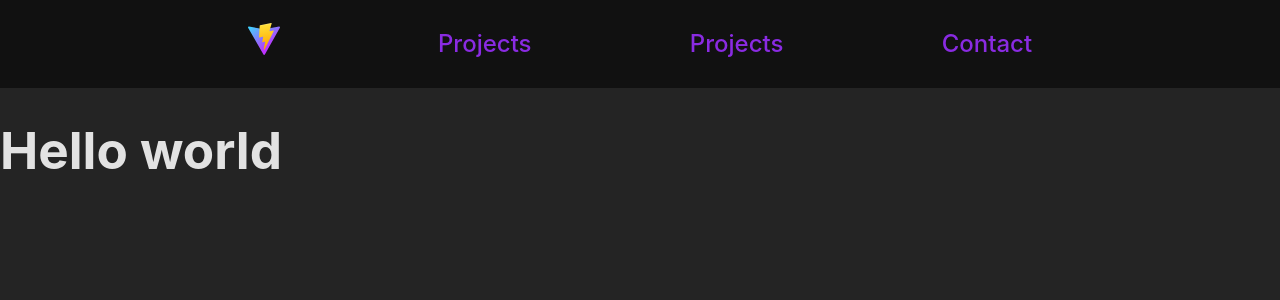
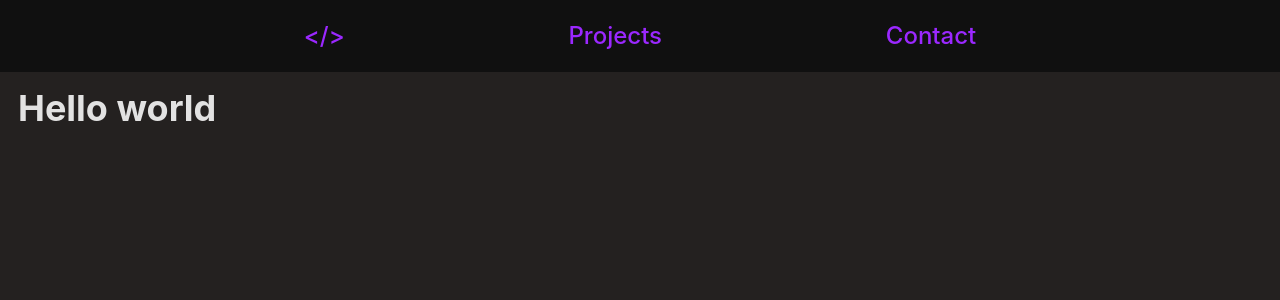
Before and after one commit to Cecilio0/personal-webpage, a React (Vite) app: page /projects in a window 1280 px wide. Shown: the top 300 px of the page. Built offline with nearby package versions, Linux system fonts and the light colour scheme.

Commit message:
corrected navbar and started landing page

```diff
--- a/index.html
+++ b/index.html
@@ -2,9 +2,9 @@
 <html lang="en">
   <head>
     <meta charset="UTF-8" />
-    <link rel="icon" type="image/svg+xml" href="/vite.svg" />
+    <link rel="icon" type="image/svg+xml" href="/html.svg" />
     <meta name="viewport" content="width=device-width, initial-scale=1.0" />
-    <title>Vite + React + TS</title>
+    <title>Cecilio's webpage</title>
   </head>
   <body>
     <div id="root"></div>
--- a/package.json
+++ b/package.json
@@ -7,7 +7,7 @@
     "dev": "vite",
     "build": "tsc && vite build",
     "lint": "eslint . --ext ts,tsx --report-unused-disable-directives --max-warnings 0",
-    "preview": "vite preview"
+    "preview": "vite preview --port 8080"
   },
   "dependencies": {
     "localforage": "^1.10.0",
--- a/src/components/NavBar.css
+++ b/src/components/NavBar.css
@@ -1,7 +1,11 @@
+.flex-link {
+  display: flex;
+}
+
 .nav-bar {
   display: flex;
-  padding: 0.5em;
-  height: 8vh;
+  padding: 0.5em 0;
+  height: 6vh;
   min-width: 700px;
 
   font-size: 24px;
@@ -9,7 +13,11 @@
   justify-content: center;
   align-items: center;
 
-  background-color: #111111;
+  background-color: #101010;
+}
+
+.nav-bar img {
+  height: 2em;
 }
 
 .nav-bar ul {
@@ -28,12 +36,16 @@
   align-items: center;
 }
 
-.nav-bar p {
+.nav-bar span {
   display: inline-block;
   position: relative;
   text-decoration: none;
+  text-overflow: ellipsis;
+  text-align: center;
+  line-height: 1.2em;
+  overflow: visible;
 }
-.nav-bar p::after {
+.nav-bar span::after {
   content: "";
   position: absolute;
   width: 100%;
@@ -45,7 +57,7 @@
   transform-origin: bottom right;
   transition: transform 0.25s ease-out;
 }
-.nav-bar p:hover::after {
+.nav-bar span:hover::after {
   transform: scaleX(1);
   transform-origin: bottom left;
 }
--- a/src/components/NavBar.tsx
+++ b/src/components/NavBar.tsx
@@ -1,31 +1,44 @@
 import "./NavBar.css";
 import { Link } from "react-router-dom";
-import viteLogo from "../assets/vite.svg";
+// import viteLogo from "../assets/vite.svg";
 
 function NavBar() {
+  const fields = [
+    {
+      // Logo placeholder
+      field: "</>",
+      route: "/",
+    },
+    {
+      field: "Projects",
+      route: "/projects",
+    },
+    {
+      field: "Contact",
+      route: "/contact",
+    },
+  ];
+
+  const navBarItems = fields.map((field) => {
+    return (
+      <li>
+        <Link to={field.route}>
+          <span>{field.field}</span>
+        </Link>
+      </li>
+    );
+  });
+
   return (
     <nav className="nav-bar">
       <ul>
-        <li>
-          <Link to={`/`}>
+        {/* If I ever decide to add a logo instead of </> */}
+        {/* <li>
+          <Link to={`/`} className="flex-link">
             <img src={viteLogo} alt="Vite logo" />
           </Link>
-        </li>
-        <li>
-          <Link to={`/projects`} className="link">
-            <p>Projects</p>
-          </Link>
-        </li>
-        <li>
-          <Link to={`/projects`}>
-            <p>Projects</p>
-          </Link>
-        </li>
-        <li>
-          <Link to={`/contact`}>
-            <p>Contact</p>
-          </Link>
-        </li>
+        </li> */}
+        {navBarItems}
       </ul>
     </nav>
   );
--- a/src/index.css
+++ b/src/index.css
@@ -9,7 +9,7 @@
 
   color-scheme: dark;
   color: rgba(255, 255, 255, 0.87);
-  background-color: #242424;
+  background-color: #242120;
 
   font-synthesis: none;
   text-rendering: optimizeLegibility;
@@ -19,12 +19,8 @@
 
 a {
   font-weight: 500;
-  color: blueviolet;
+  color: rgb(155, 40, 255);
   text-decoration: inherit;
-}
-
-a:hover {
-  color: blueviolet;
 }
 
 body {
@@ -34,8 +30,9 @@ body {
 }
 
 h1 {
-  font-size: 3.2em;
-  line-height: 1.1;
+  font-size: 36px;
+  line-height: 1;
+  margin: 0.5em;
 }
 
 button {
--- a/src/routes/App.css
+++ b/src/routes/App.css
@@ -1,40 +1,28 @@
 .app {
-  max-width: 1280px;
+  display: flex;
+  flex-direction: column;
+  align-items: center;
+  max-width: 1000px;
+  min-width: 40vw;
   margin: 0 auto;
   padding: 2rem;
   text-align: center;
 }
 
-.logo {
-  height: 6em;
-  padding: 1.5em;
-  will-change: filter;
-  transition: filter 300ms;
-}
-.logo:hover {
-  filter: drop-shadow(0 0 2em #646cffaa);
-}
-.logo.react:hover {
-  filter: drop-shadow(0 0 2em #61dafbaa);
+.card {
+  font-size: 20px;
+  padding: 2rem;
 }
 
-@keyframes logo-spin {
-  from {
-    transform: rotate(0deg);
-  }
-  to {
-    transform: rotate(360deg);
-  }
+.card p {
+  text-align: justify;
 }
 
-@media (prefers-reduced-motion: no-preference) {
-  a:nth-of-type(2) .logo {
-    animation: logo-spin infinite 20s linear;
-  }
-}
-
-.card {
-  padding: 2em;
+.card ul {
+  display: flex;
+  flex-direction: column;
+  align-items: flex-start;
+  list-style-type: circle;
 }
 
 .read-the-docs {
--- a/src/routes/App.tsx
+++ b/src/routes/App.tsx
@@ -1,31 +1,66 @@
 import "./App.css";
-import { useState } from "react";
-import reactLogo from "../assets/react.svg";
-import viteLogo from "../assets/vite.svg";
+// import reactLogo from "../assets/react.svg";
+// import viteLogo from "../assets/vite.svg";
 import NavBar from "../components/NavBar";
+import { Link } from "react-router-dom";
 
 function App() {
-  const [count, setCount] = useState(0);
-
   return (
     <>
       <NavBar />
       <div className="app">
-        <div>
+        {/* <div>
           <a href="https://vitejs.dev" target="_blank">
             <img src={viteLogo} className="logo" alt="Vite logo" />
           </a>
           <a href="https://react.dev" target="_blank">
             <img src={reactLogo} className="logo react" alt="React logo" />
           </a>
-        </div>
-        <h1>Vite + React</h1>
+        </div> */}
+        <h1>About Me</h1>
         <div className="card">
-          <button onClick={() => setCount((count) => count + 1)}>
-            count is {count}
-          </button>
           <p>
-            Edit <code>src/App.tsx</code> and save to test HMR
+            Hi, my name is{" "}
+            <span style={{ color: "rgb(155, 40, 255)" }}>Daniel</span>, though
+            some people know me as
+            <span style={{ color: "rgb(155, 40, 255)" }}> Dread9182 </span>
+            or
+            <span style={{ color: "rgb(155, 40, 255)" }}> Cecilio</span>, I am a
+            Computer Science student based in Medellín, Colombia. With a passion
+            for software development, competitive programming and gaming, I
+            strive to learn whilst having fun and creating meaningful
+            relationships.
+          </p>
+          <p>
+            I'm proficient in
+            <span style={{ color: "rgb(236, 32, 37)" }}> Java</span>,
+            <span style={{ color: "rgb(155, 40, 255)" }}> Python</span>,
+            <span style={{ color: "rgb(247, 223, 30)" }}> JavaScript</span> and
+            <span style={{ color: "rgb(49, 121, 199)" }}> TypeScript</span>, I
+            also have knowledge in SQL and NoSQL databases, more specifically
+            <span style={{ color: "rgb(50,99,147)" }}> PostgreSQL</span> and
+            <span style={{ color: "rgb(7,160,76)" }}> MongoDB</span>, as well as
+            REST APIs. Over the course of my studies, I have worked on several
+            projects spanning different libraries and frameworks, such as:
+          </p>
+          <ul>
+            {/* add colors */}
+            <li>Spring Boot</li>
+            <li>NestJs</li>
+            <li>NextJs</li>
+            <li>React</li>
+          </ul>
+          <p>
+            If you are interested in checking out some of the projects I have
+            done I would encourage you to check out the &nbsp;
+            <Link to={`/projects`}>
+              <span className="link-p"> projects </span>
+            </Link>
+            &nbsp; tab or my &nbsp;
+            <a className="link-p" href="https://github.com/Dread9182">
+              github
+            </a>
+            &nbsp; profile.
           </p>
         </div>
         <p className="read-the-docs">
--- a/src/routes/error/Error.css
+++ b/src/routes/error/Error.css
@@ -1,5 +1,8 @@
 h2 {
+  font-size: 30px;
   font-style: italic;
+
+  margin: 1em;
 }
 
 .error {
--- a/src/routes/error/Error.tsx
+++ b/src/routes/error/Error.tsx
@@ -12,8 +12,7 @@ function Error() {
           The route you just tried to follow does not exist, please go back to
           the
           <Link to={`/`}>
-            {" "}
-            <p className="link-p">landing page</p>
+            <p className="link-p"> landing page</p>
           </Link>
         </p>
       </div>
```
Also changed, not shown: src/components/Footer.tsx (deleted, +0 -11 lines), public/html.svg (added), src/components/Footer.css (deleted).
